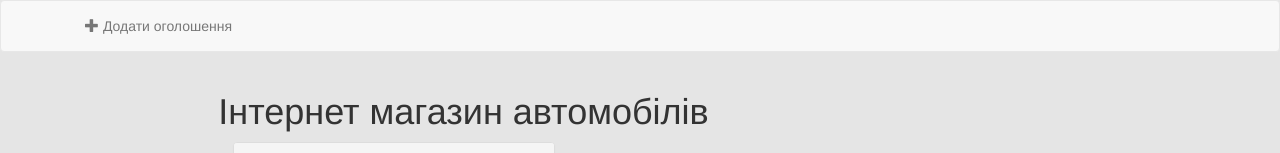
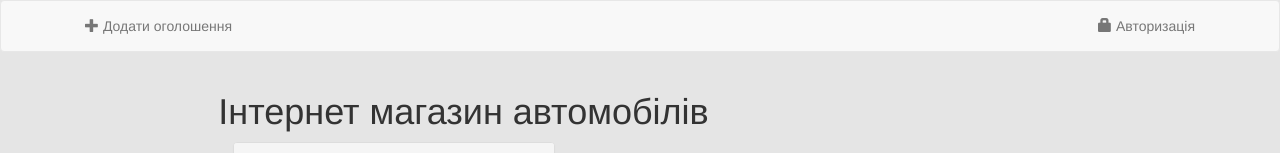
Before and after one commit to EvgenijSemenov/CarInternetShop, an Angular app in the folder client/: page /authorization in a window 1280 px wide. Shown: the top 153 px of the page. Built offline with nearby package versions, Linux system fonts and the light colour scheme.

Commit message:
Add authorization in navigation bar

```diff
--- a/client/src/app/app.component.html
+++ b/client/src/app/app.component.html
@@ -2,9 +2,16 @@
   <div class="container">
     <ul class="nav navbar-nav">
       <li>
-          <a routerLink="/add-good"><span class="glyphicon glyphicon-plus" aria-hidden="true"></span>&nbsp;Додати оголошення</a>
+        <a routerLink="/add-good"><span class="glyphicon glyphicon-plus" aria-hidden="true"></span>&nbsp;Додати оголошення</a>
       </li>
     </ul>
+    <div class="pull-right">
+      <ul class="nav navbar-nav">
+        <li>
+          <a routerLink="/authorization"><span class="glyphicon glyphicon-lock" aria-hidden="true"></span>&nbsp;Авторизація</a>
+        </li>
+      </ul>
+    </div>
   </div>
 </nav>
 <div class="row">
```
